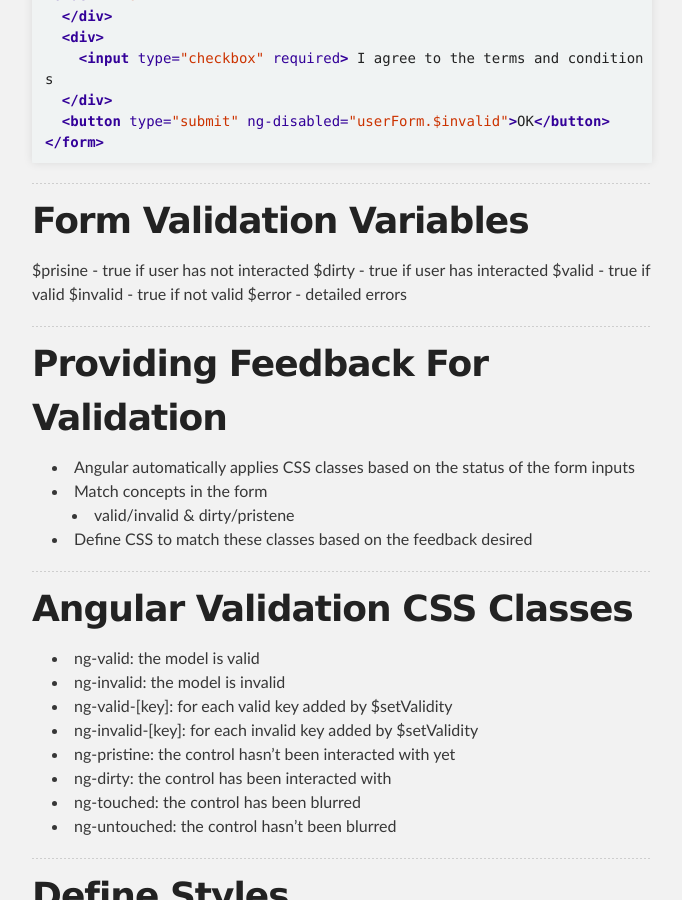
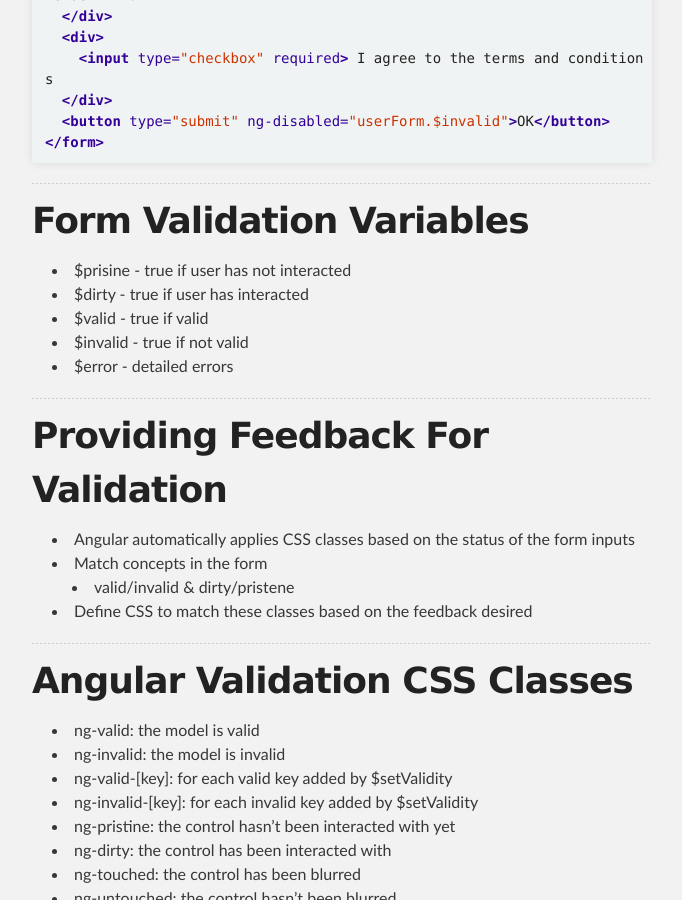
Before and after one commit to mikecalvo/mikecalvo.github.io, a Jekyll site: the page built from msse/notes/ng_validation/index.md, in a window 1280 px wide and 900 px high, scrolled down 1568 px. Shown: the whole window, without its empty margins (298-980 px from the left). Built offline with Jekyll 4.4.1, drawn with Linux system fonts in a browser that asks for light colours.

```diff
--- a/msse/notes/ng_validation/index.md
+++ b/msse/notes/ng_validation/index.md
@@ -65,11 +65,11 @@ layout: default
 ---
 
 # Form Validation Variables
-$prisine - true if user has not interacted
-$dirty - true if user has interacted
-$valid - true if valid
-$invalid - true if not valid
-$error - detailed errors
+- $prisine - true if user has not interacted
+- $dirty - true if user has interacted
+- $valid - true if valid
+- $invalid - true if not valid
+- $error - detailed errors
 
 ---
 
```
Also changed, not shown: msse/notes/ng_services/index.md (+0 -1 lines).
